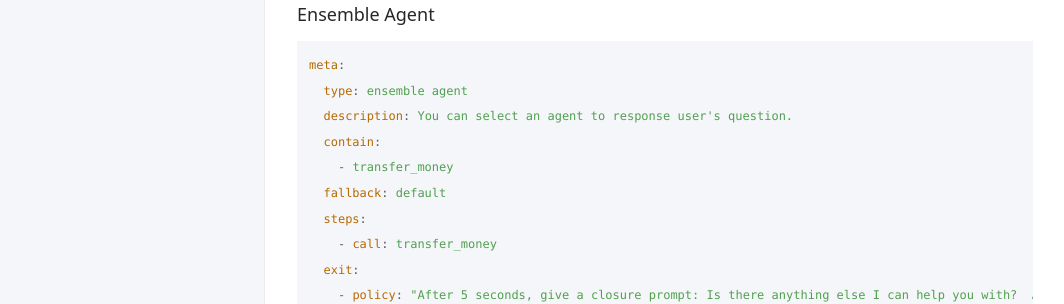
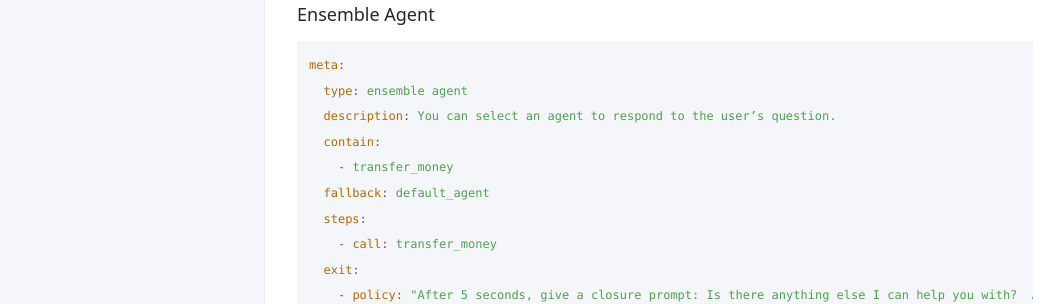
Before and after one commit to Mica-labs/Mica-labs.github.io, a Jekyll site: the page built from docs/start/index.md, in a window 1280 px wide and 900 px high, scrolled down 3933 px. Shown: the part 247-551 px from the top of the window, without its empty margins (107-1171 px from the left). Built offline with Jekyll 4.4.1, drawn with Linux system fonts in a browser that asks for light colours; cached includes are drawn as plain includes; some of the changed text lies outside the part shown.

Commit message:
quick start mistake

````diff
--- a/docs/start/index.md
+++ b/docs/start/index.md
@@ -77,7 +77,7 @@ TODO: Add scenario, comments and explanation
 ```yaml
 transfer_money:
   type: llm agent
-  description: This is an agent for transfer money request.
+  description: This is an agent for a money transfer request.
   prompt: "You are a smart agent for handling transferring money request. When user ask for transferring money, it is necessary to sequentially collect the recipient's information and the transfer amount. Then, the function \"validate_account_funds\" should be called to check whether the account balance is sufficient to cover the transfer. If the balance is insufficient, it should return to the step of requesting the transfer amount. Finally, before proceeding with the transfer, confirm with the user whether the transfer should be made and then call \"submit_transaction\"."
   args:
     - recipient
@@ -142,10 +142,10 @@ def submit_transaction(amount_of_money, recipient):
 ```yaml
 meta:
   type: ensemble agent
-  description: You can select an agent to response user's question.
+  description: You can select an agent to respond to the user’s question.
   contain:
     - transfer_money
-  fallback: default
+  fallback: default_agent
   steps:
     - call: transfer_money
   exit:
````
Also changed, not shown: index.md (+3 -3 lines).
